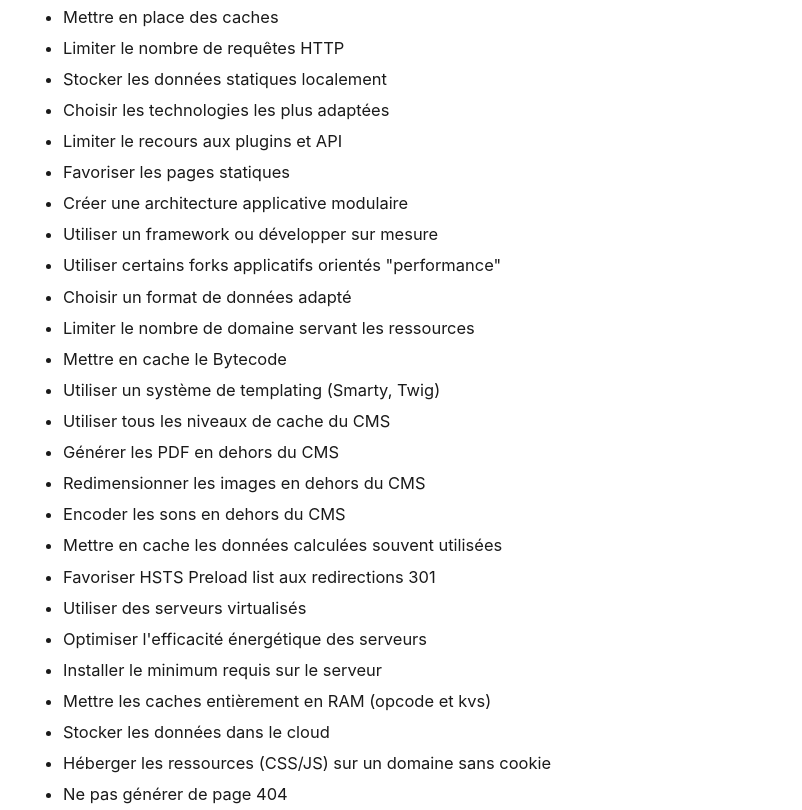
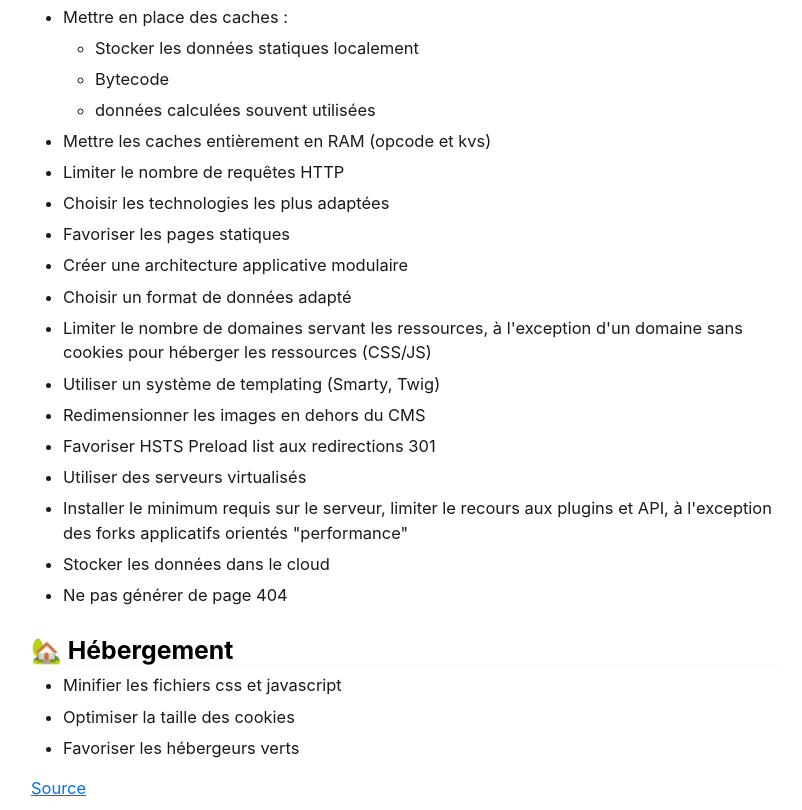
Before and after one commit to Troopers/eco-conception-checklist, a plain HTML site: page index.html in a window 1280 px wide. Shown: the part 1641-2451 px from the top of the page, without its empty margins (234-1036 px from the left). Drawn offline with Linux system fonts and the light colour scheme.

Commit message:
reduce the list for back

```diff
--- a/index.html
+++ b/index.html
@@ -70,33 +70,27 @@
 
         <h3 id="back"v>⚒️ Dev back</h3>
             <ul>
-                <li>Mettre en place des caches</li>
+                <li>Mettre en place des caches :
+                <ul>
+                    <li>Stocker les données statiques localement</li>
+                    <li>Bytecode</li>
+                    <li>données calculées souvent utilisées</li>
+                </ul>
+                </li>
+                <li>Mettre les caches entièrement en RAM (opcode et kvs)</li>
                 <li>Limiter le nombre de requêtes HTTP</li>
-                <li>Stocker les données statiques localement</li>
                 <li>Choisir les technologies les plus adaptées</li>
-                <li>Limiter le recours aux plugins et API</li>
                 <li>Favoriser les pages statiques</li>
                 <li>Créer une architecture applicative modulaire</li>
-                <li>Utiliser un framework ou développer sur mesure</li>
-                <li>Utiliser certains forks applicatifs orientés "performance"</li>
                 <li>Choisir un format de données adapté</li>
-                <li>Limiter le nombre de domaine servant les ressources</li>
-                <li>Mettre en cache le Bytecode</li>
+                <li>Limiter le nombre de domaines servant les ressources, à l'exception d'un domaine sans cookies pour héberger les ressources (CSS/JS)</li>
                 <li>Utiliser un système de templating (Smarty, Twig)</li>
-                <li>Utiliser tous les niveaux de cache du CMS</li>
-                <li>Générer les PDF en dehors du CMS</li>
-                <li>Redimensionner les images en dehors du CMS
-                <li>Encoder les sons en dehors du CMS
-                <li>Mettre en cache les données calculées souvent utilisées</li>
+                <li>Redimensionner les images en dehors du CMS</li>
                 <li>Favoriser HSTS Preload list aux redirections 301</li>
                 <li>Utiliser des serveurs virtualisés</li>
-                <li>Optimiser l'efficacité énergétique des serveurs</li>
-                <li>Installer le minimum requis sur le serveur</li>
-                <li>Mettre les caches entièrement en RAM (opcode et kvs)</li>
+                <li>Installer le minimum requis sur le serveur, limiter le recours aux plugins et API, à l'exception des forks applicatifs orientés "performance"</li>
                 <li>Stocker les données dans le cloud</li>
-                <li>Héberger les ressources (CSS/JS) sur un domaine sans cookie</li>
                 <li>Ne pas générer de page 404</li>
-
             </ul>
 
         <h3 id="hebergement">🏡 Hébergement</h3>
```
